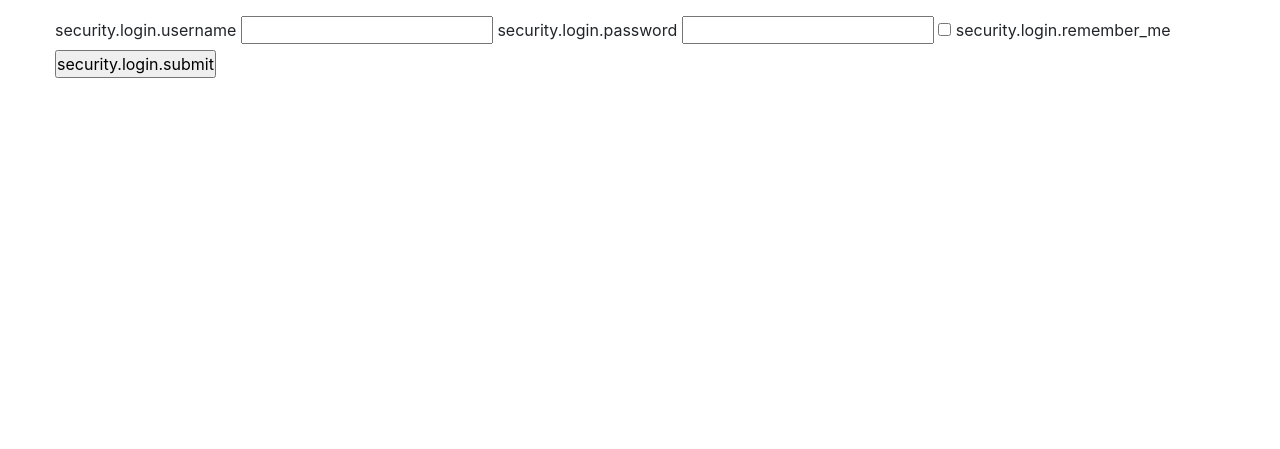
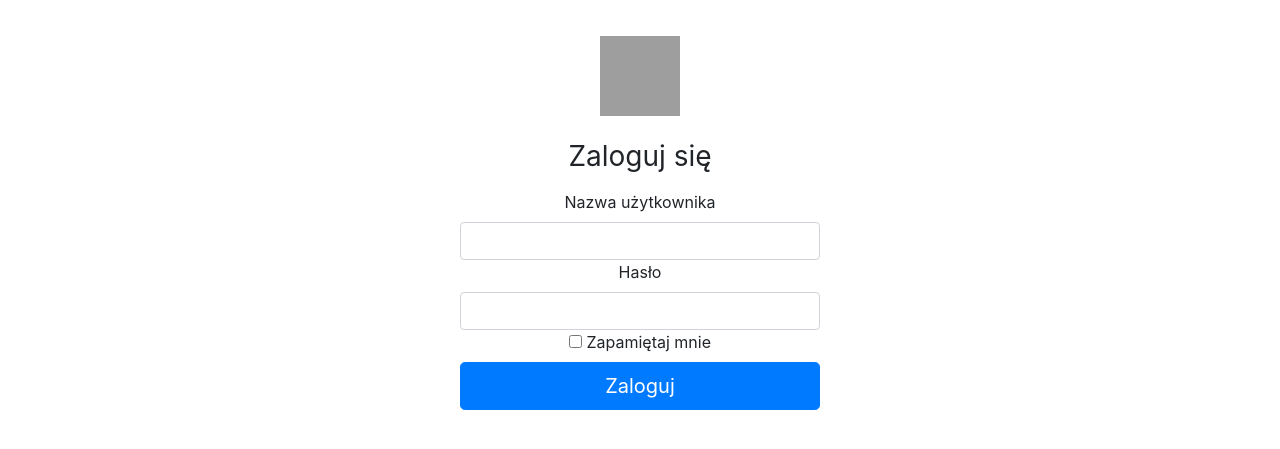
Before and after one commit to Rundaer/AuctionHouse, a Symfony app: template src/Resources/FOSUserBundle/views/Security/login.html.twig in a window 1280 px wide. Shown: the part 56-505 px from the top of the page. Run offline with Twig, Linux system fonts and the light colour scheme; the template is opened without the code that fills it, so the values that code supplies are empty; some libraries are stand-ins or nearby versions; grey boxes are pictures that could not be loaded.

Commit message:
Praca nad strona logowania

```diff
--- a/public/css/mainKrzysztof.css
+++ b/public/css/mainKrzysztof.css
@@ -8,3 +8,15 @@
     font-weight: bolder;
     background-color:red;
 }
+
+.loginK{
+    text-align: center;
+
+
+}
+.form-signin {
+    width: 100%;
+    max-width: 400px;
+    padding: 20px;
+    margin: 0 auto;
+  }
--- a/src/Resources/FOSUserBundle/views/Security/login_content.html.twig
+++ b/src/Resources/FOSUserBundle/views/Security/login_content.html.twig
@@ -3,20 +3,26 @@
 {% if error %}
     <div>{{ error.messageKey|trans(error.messageData, 'security') }}</div>
 {% endif %}
-
-<form action="{{ path("fos_user_security_check") }}" method="post">
+<div  class="loginK">
+<form class="form-signin" action="{{ path("fos_user_security_check") }}" method="post">
+    <img class="mb-4" src="https://files.tinypic.pl/i/01008/ymg1sk2fmw0h.png" alt="" width="80" height="80">
+    <h1 class="h3 mb-3 font-weight-normal">Zaloguj się </h1>
     {% if csrf_token %}
         <input type="hidden" name="_csrf_token" value="{{ csrf_token }}" />
     {% endif %}
 
-    <label for="username">{{ 'security.login.username'|trans }}</label>
-    <input type="text" id="username" name="_username" value="{{ last_username }}" required="required" autocomplete="username" />
+    {# <label for="username">{{ 'security.login.username'|trans }}</label> #}
+    <label for="username" >Nazwa użytkownika</label>
+    <input class="form-control" type="text" id="username" name="_username" value="{{ last_username }}" required="required" autocomplete="username" />
 
-    <label for="password">{{ 'security.login.password'|trans }}</label>
-    <input type="password" id="password" name="_password" required="required" autocomplete="current-password" />
+    {# <label for="password">{{ 'security.login.password'|trans }}</label> #}
+    <label for="password" >Hasło</label>
+    <input class="form-control" type="password" id="password" name="_password" required="required" autocomplete="current-password" />
 
     <input type="checkbox" id="remember_me" name="_remember_me" value="on" />
-    <label for="remember_me">{{ 'security.login.remember_me'|trans }}</label>
-
-    <input type="submit" id="_submit" name="_submit" value="{{ 'security.login.submit'|trans }}" />
+    {# <label for="remember_me">{{ 'security.login.remember_me'|trans }}</label> #}
+    <label for="remember_me">Zapamiętaj mnie</label>
+    {# <input  class="btn btn-lg btn-primary btn-block" type="submit" id="_submit" name="_submit" value="{{ 'security.login.submit'|trans }}" /> #}
+    <input  class="btn btn-lg btn-primary btn-block" type="submit" id="_submit" name="_submit" value="Zaloguj" />
 </form>
+</div>
```
